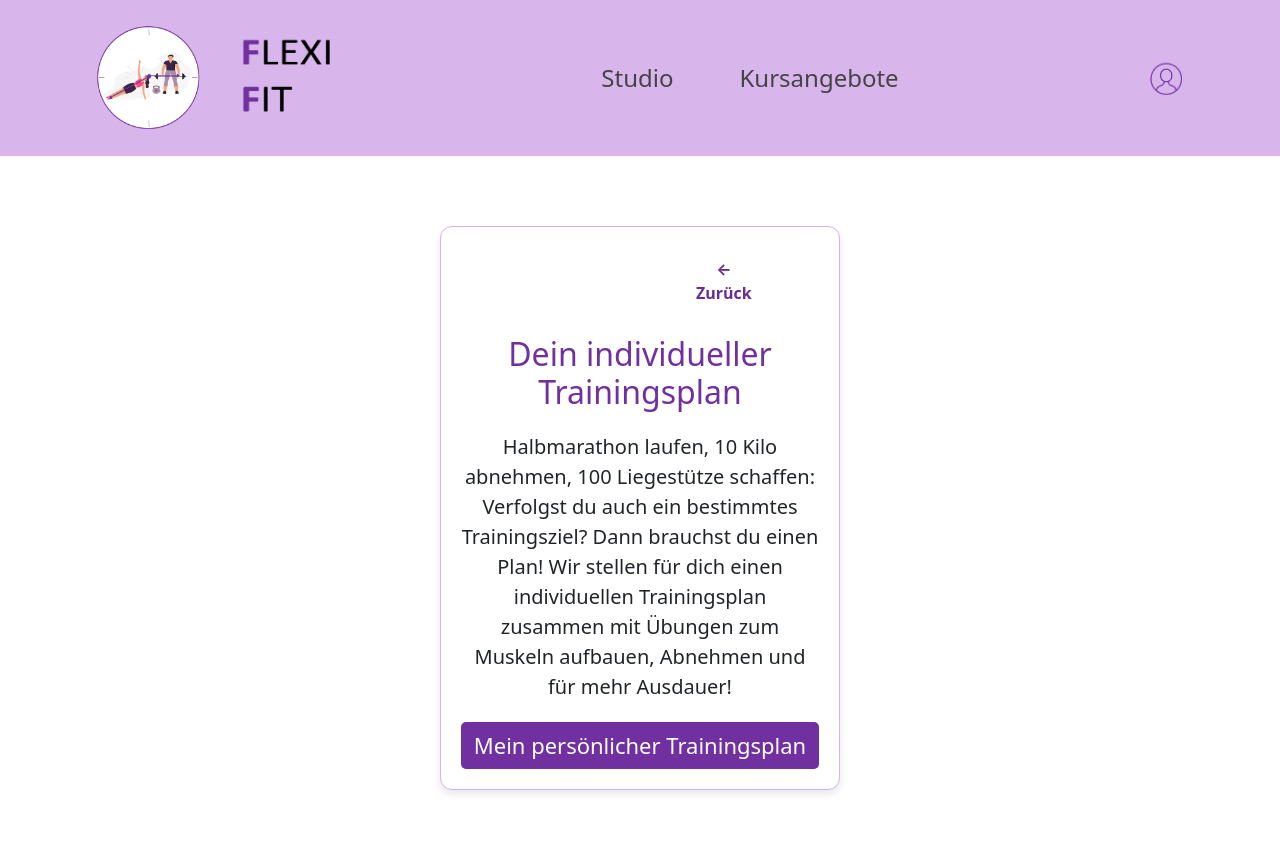
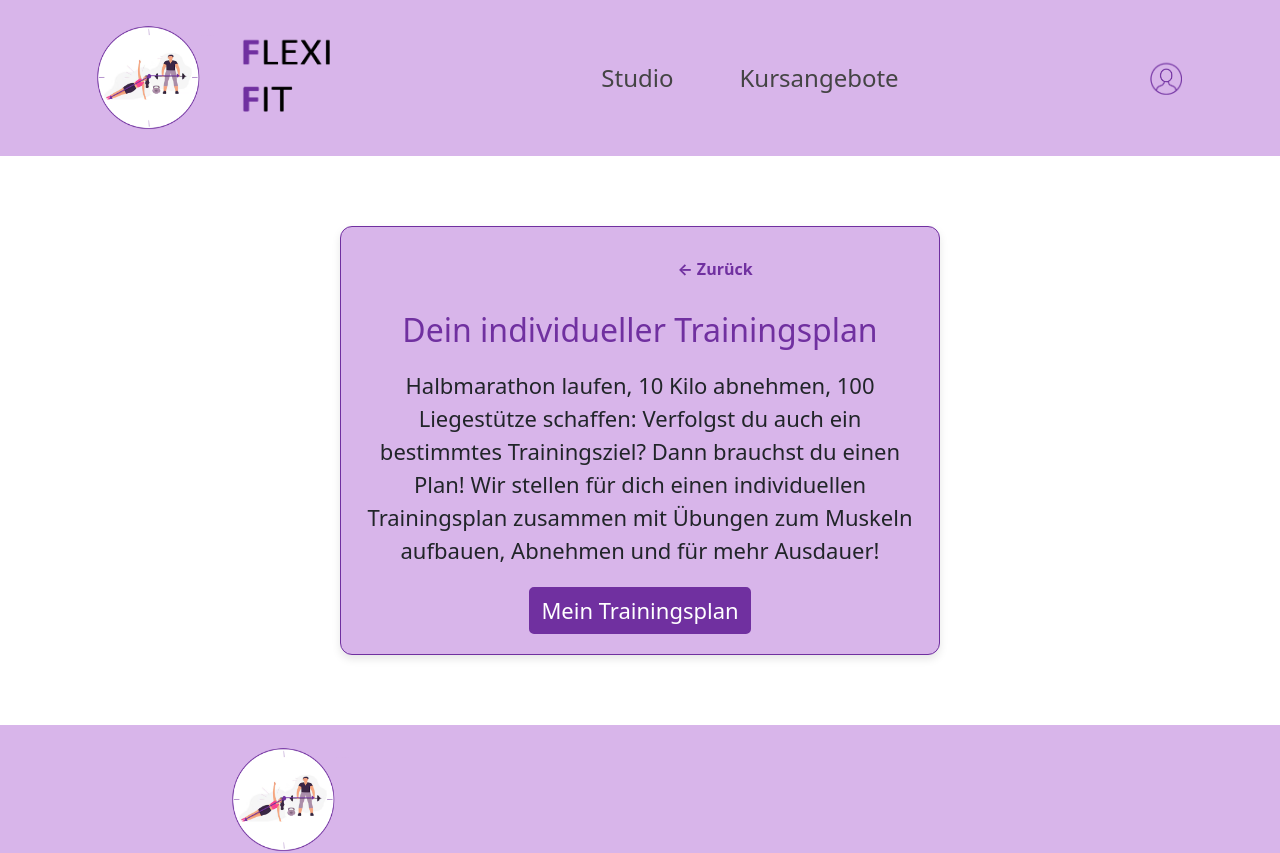
Before and after one commit to ju121mar/Flexifit_v2, a Vue app in the folder frontend/: page /trainingsplan in a window 1280 px wide. Shown: the top 853 px of the page. Built offline with nearby package versions, Linux system fonts and the light colour scheme; some icons are missing.

Commit message:
Design Mein Trainingsplan

```diff
--- a/frontend/src/components/Buttons/BackButton.vue
+++ b/frontend/src/components/Buttons/BackButton.vue
@@ -11,7 +11,7 @@ const emits = defineEmits(["click"]);
 <style scoped>
 .simplebackbutton {
   text-decoration: none;
-  color: #6a2c91;
+  color: #7030a0;
   font-weight: bold;
   display: inline-block;
   margin-bottom: 20px;
@@ -24,10 +24,11 @@ const emits = defineEmits(["click"]);
   text-align: center;
   margin-right: 70px;
   padding: 10px 15px;
+  line-height: 1.5;
 }
 
 .simplebackbutton:hover {
-  background-color: #4e216c;
+  background-color: #7030a0;
   color: #ffffff;
 }
 </style>
--- a/frontend/src/components/Trainingsplan.vue
+++ b/frontend/src/components/Trainingsplan.vue
@@ -21,11 +21,13 @@ function goToPersonalPlan() {
 
 <template>
     <div class="container">
+      <div class = "back-button">
       <BackButton @click="navigateBack"></BackButton>
+    </div>
       <h2>Dein individueller Trainingsplan</h2>
       Halbmarathon laufen, 10 Kilo abnehmen, 100 Liegestütze schaffen: Verfolgst du auch ein bestimmtes Trainingsziel? Dann brauchst du einen Plan! Wir stellen für dich einen individuellen Trainingsplan zusammen mit Übungen zum Muskeln aufbauen, Abnehmen und für mehr Ausdauer!
       <div class="button-container">
-        <PrimaryButton class="primarybutton" buttontext="Mein persönlicher Trainingsplan" @click="createNewPlan"></PrimaryButton>
+        <PrimaryButton class="primarybutton" buttontext="Mein Trainingsplan" @click="createNewPlan"></PrimaryButton>
       </div>
     </div>
   </template>
@@ -34,35 +36,39 @@ function goToPersonalPlan() {
   <style scoped>
 
   body {
-    font-family: 'Inter', sans-serif;
-    background-color: #f6ebf9;
     margin: 0;
     padding: 0;
   }
 
   .container {
-    max-width: 400px;
+    max-width: 600px;
     margin: 50px auto;
     padding: 20px;
-    border: 1px solid #d2b4e8;
+    border: 1px solid #7030a0;
     border-radius: 12px;
-    background-color: white;
+    background-color: #d8b5ea;
     box-shadow: 0px 4px 8px rgba(0, 0, 0, 0.1);
     text-align: center;
-    font-size: 20px;
+    font-size: 22px;
   }
 
   .container h2 {
     color: #7030a0;
     margin-bottom: 20px;
 
+
+  }
+
+  .button-container {
+    margin-top: 20px;
   }
 
 
-  .button-container {
-    display: flex;
-    flex-direction: column;
-    gap: 15px;
-    margin-top: 20px;
+  @media (max-width: 768px) {
+  .container {
+    padding: 15px;
+    font-size: 18px;
   }
+}
+
   </style>
--- a/frontend/src/views/Mitglied/NewTrainingsplanView.vue
+++ b/frontend/src/views/Mitglied/NewTrainingsplanView.vue
@@ -61,6 +61,7 @@ function goBack() {
 
 <template>
   <div class="kurs-form">
+    <BackButton class="backbutton" @click="goBack"></BackButton>
     <h2>Neuen Trainingsplan erstellen</h2>
     <form @submit.prevent="createNewPlan">
       <!-- Geschlecht -->
@@ -134,7 +135,7 @@ function goBack() {
 
       <!-- Buttons -->
       <PrimaryButton class="primarybutton" buttontext="Plan anzeigen"></PrimaryButton>
-      <BackButton class="backbutton" @click="goBack"></BackButton>
+
     </form>
   </div>
 </template>
```
